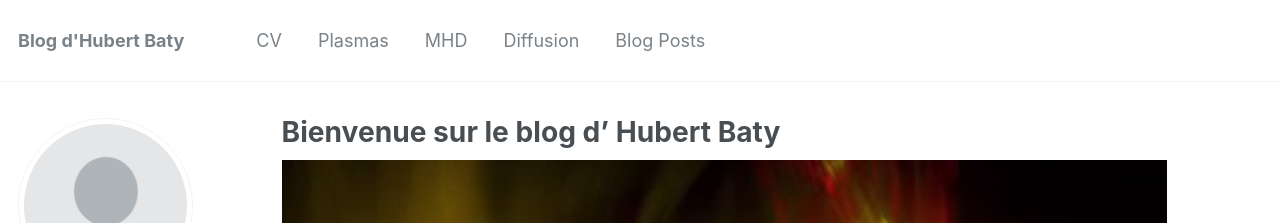
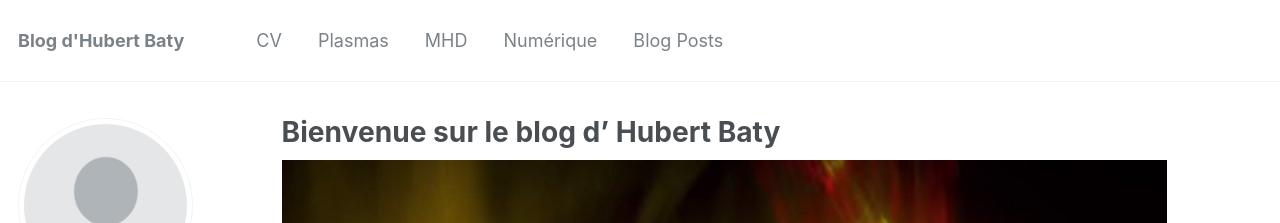
Before and after one commit to hubertbaty/hubertbaty.github.io, a Jekyll site: the page built from _pages/about.md, in a window 1280 px wide and 900 px high. Shown: the top 223 px of the window. Built offline with Jekyll 4.4.1, drawn with Linux system fonts in a browser that asks for light colours; some web fonts are replaced.

Commit message:
Update navigation.yml

```diff
--- a/_data/navigation.yml
+++ b/_data/navigation.yml
@@ -9,7 +9,7 @@ main:
   - title: "MHD"
  #   url: /MHD/
 
-  - title: "Diffusion"
+  - title: "Numérique"
  #   url: /diffusion/
 
  #  - title: "Publications"
```
